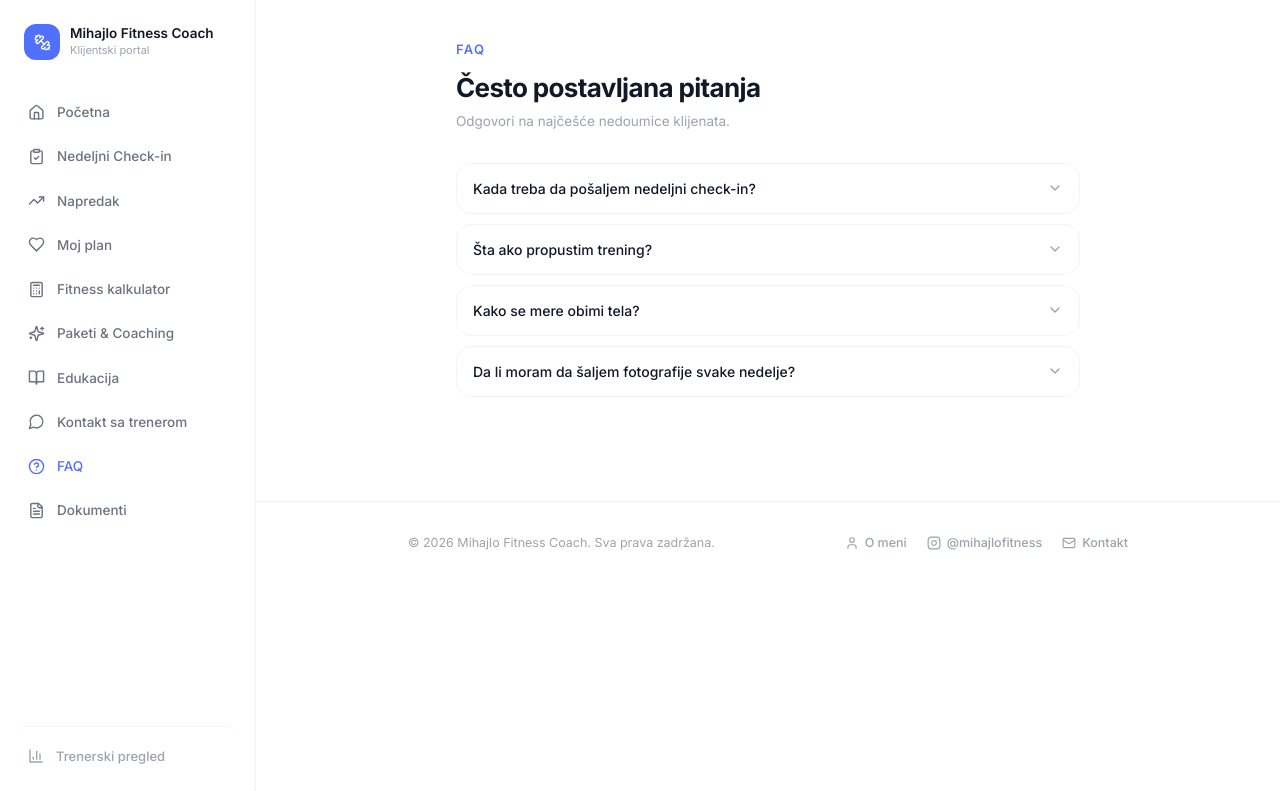
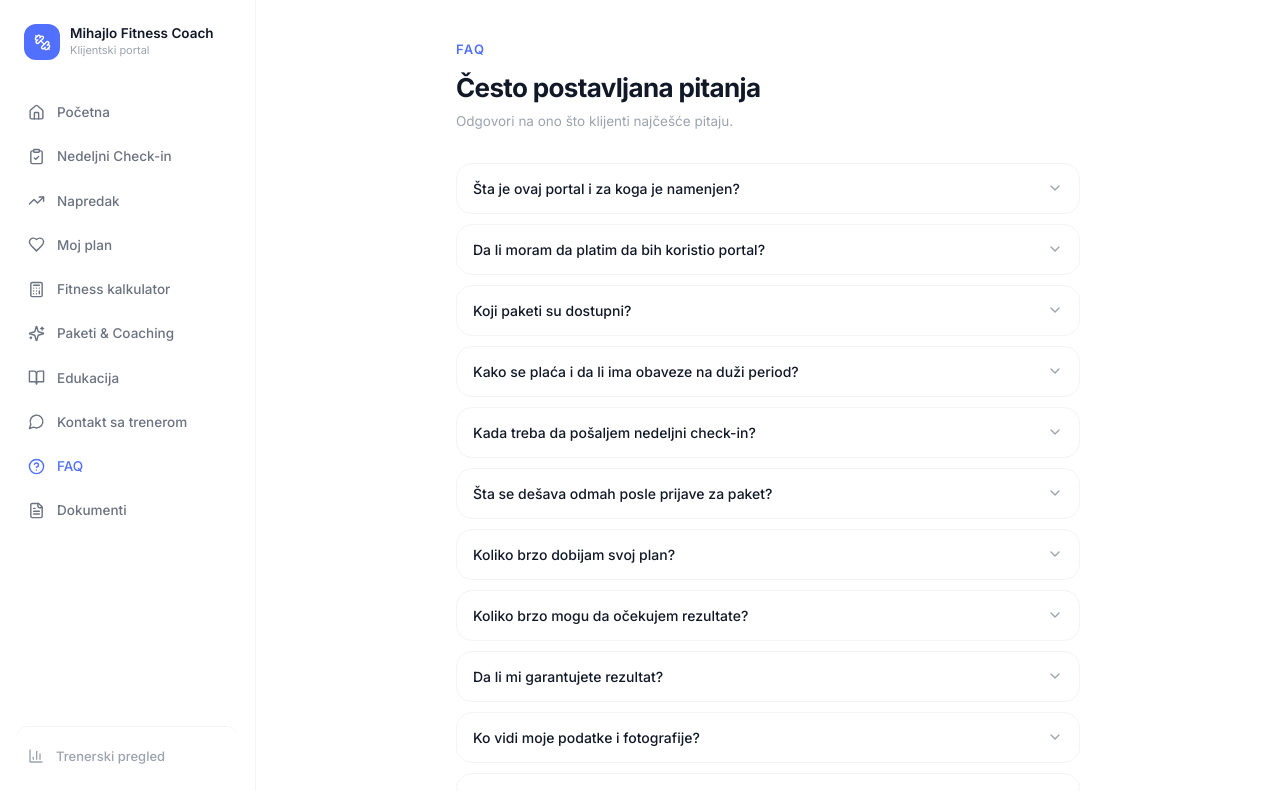
Before and after one commit to mihajlo-fitness/mihajlo-fitness-portal, a Next.js app: page /faq in a window 1280 px wide. Shown: the top 791 px of the page. Built offline with nearby package versions, Linux system fonts and the light colour scheme.

Commit message:
Faq svedena na 12 najbitnijih pitanja, popravljene highlight ikonice

```diff
--- a/app/faq/page.js
+++ b/app/faq/page.js
@@ -3,12 +3,21 @@
 import { useState } from "react";
 import { ChevronDown } from "lucide-react";
 
-// 👉 Dodaj nova pitanja/odgovore ovde po potrebi.
+// 👉 Dodaj/izmeni pitanja ovde. Namerno kratka lista — samo ono što
+// klijenti stvarno najčešće pitaju, ne enciklopedija.
 const FAQ_ITEMS = [
-  { q: "Kada treba da pošaljem nedeljni check-in?", a: "Idealno istog dana svake nedelje, npr. svake nedelje ujutru, da bismo imali doslednu istoriju napretka." },
-  { q: "Šta ako propustim trening?", a: "Nije kraj sveta — samo to napiši u check-inu pod 'Šta ti je bilo najteže', pa prilagođavamo plan." },
-  { q: "Kako se mere obimi tela?", a: "Krojačkim metrom, ujutru na prazan stomak, uvek na istim tačkama. Detaljno uputstvo dobijaš od trenera." },
-  { q: "Da li moram da šaljem fotografije svake nedelje?", a: "Preporučeno je, ali ako preskočiš jednu nedelju nije problem — samo nastavi sledeće nedelje." },
+  { q: "Šta je ovaj portal i za koga je namenjen?", a: "Ovo je klijentski portal Mihajlo Fitness Coach-a — mesto gde popunjavaš nedeljni check-in, pratiš napredak, dobijaš lični plan i imaš pristup besplatnoj edukaciji." },
+  { q: "Da li moram da platim da bih koristio portal?", a: "Ne — check-in, fitness kalkulator i edukacija su besplatni. Plaćaš samo ako izabereš neki od coaching paketa." },
+  { q: "Koji paketi su dostupni?", a: "Plan ishrane i Plan treninga (jednokratno, 2.500 RSD), i mesečni Online Coaching u dve varijante — Standard (7.000 RSD) i Premium (10.000 RSD). Detalji su na stranici Paketi & Coaching." },
+  { q: "Kako se plaća i da li ima obaveze na duži period?", a: "Pošalješ zahtev kroz portal, javljam ti se lično da dogovorimo detalje. Mesečni coaching ide mesec po mesec, bez ugovora koji te vezuje." },
+  { q: "Kada treba da pošaljem nedeljni check-in?", a: "Idealno istog dana svake nedelje, da bismo imali doslednu istoriju napretka. Ako propustiš nedelju, nije kraj sveta — samo nastavi sledeću." },
+  { q: "Šta se dešava odmah posle prijave za paket?", a: "Javljam ti se lično da dogovorimo detalje i plaćanje, zatim dobijaš pristup portalu i popunjavaš početni upitnik da mogu da napravim tvoj plan." },
+  { q: "Koliko brzo dobijam svoj plan?", a: "Obično u roku od 24-48h od popunjenog početnog upitnika." },
+  { q: "Koliko brzo mogu da očekujem rezultate?", a: "Zavisi od cilja, ali realno prve promene (energija, snaga, san) se osete za 2-3 nedelje, vidljive fizičke promene obično za 6-8 nedelja doslednog rada." },
+  { q: "Da li mi garantujete rezultat?", a: "Ne mogu iskreno da garantujem tačan broj kilograma ili vremenski rok — to zavisi i od tvoje doslednosti. Ono što mogu da garantujem je pažljivo praćenje i plan prilagođen tebi." },
+  { q: "Ko vidi moje podatke i fotografije?", a: "Samo ja, kao tvoj trener. Trenerski deo portala je zaštićen lozinkom koju samo ja znam, i ništa se ne deli javno bez tvoje dozvole." },
+  { q: "Da li ćete objaviti moje rezultate na Instagramu?", a: "Nikad bez pitanja — objave transformacija klijenata idu isključivo uz tvoju izričitu dozvolu, i uvek te pitam unapred." },
+  { q: "Šta ako imam pitanje između check-inova?", a: "Kontakt stranica postoji tačno za to — ne moraš da čekaš sledeći nedeljni check-in da mi nešto javiš." },
 ];
 
 export default function FaqPage() {
@@ -18,7 +27,7 @@ export default function FaqPage() {
     <div className="max-w-md md:max-w-2xl mx-auto px-6 py-10 animate-fade-in">
       <p className="text-[13px] font-semibold tracking-widest text-accent uppercase mb-2">FAQ</p>
       <h1 className="text-[26px] font-bold text-gray-900 tracking-tight mb-1">Često postavljana pitanja</h1>
-      <p className="text-[13.5px] text-gray-400 mb-8">Odgovori na najčešće nedoumice klijenata.</p>
+      <p className="text-[13.5px] text-gray-400 mb-8">Odgovori na ono što klijenti najčešće pitaju.</p>
 
       <div className="space-y-2.5">
         {FAQ_ITEMS.map((item, i) => {
```
